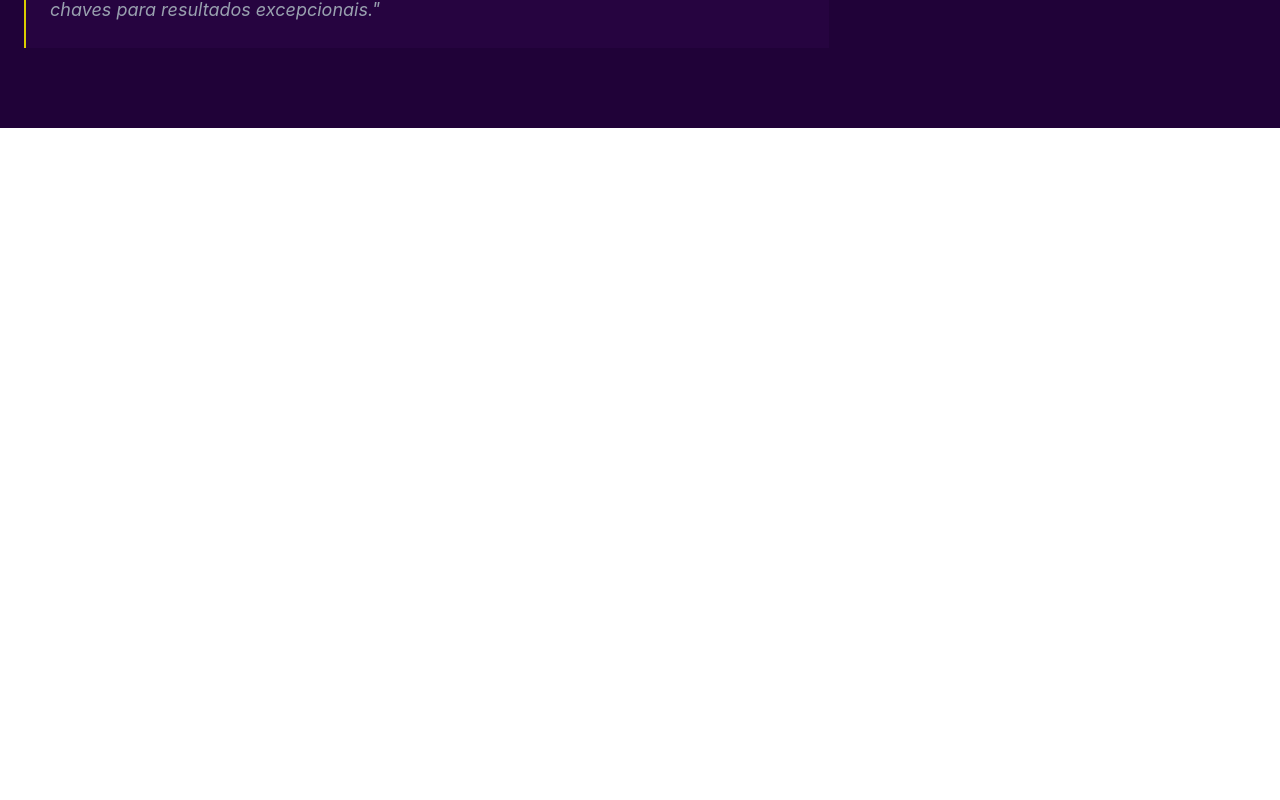
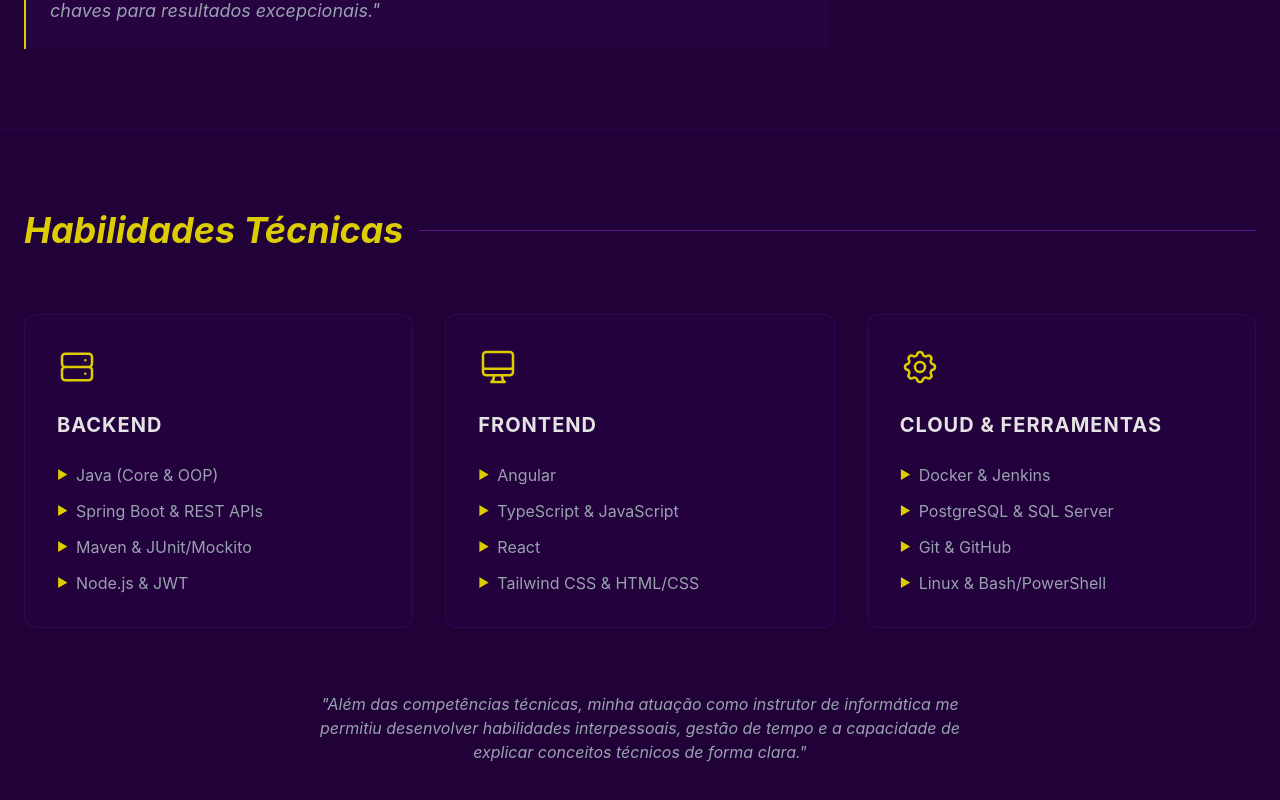
Before and after one commit to augustocesarsousa/portifolio, an Angular app: page / in a window 1280 px wide. Shown: the part 1516-2316 px from the top of the page. Before the commit the page ends 1644 px from the top, so only its background shows below. Built offline with nearby package versions, Linux system fonts and the light colour scheme.

Commit message:
adiciona skills component

```diff
--- a/src/app/features/about/about.component.html
+++ b/src/app/features/about/about.component.html
@@ -1,4 +1,4 @@
-<section id="sobre" class="bg-dark-bg text-light-text py-20">
+<section id="sobre" class="bg-dark-bg text-light-text py-20 border-t border-purple-900/20">
   <div class="container mx-auto px-6">
     <div class="flex items-center gap-4 mb-12">
       <h2 class="text-3xl md:text-4xl font-bold italic">
--- /dev/null
+++ b/src/app/features/skills/skills.component.html
@@ -0,0 +1,136 @@
+<section id="habilidades" class="bg-dark-bg text-light-text py-20 border-t border-purple-900/20">
+  <div class="container mx-auto px-6">
+    <div class="flex items-center gap-4 mb-16">
+      <h2 class="text-3xl md:text-4xl font-bold italic">
+        <span class="text-accent-yellow">Habilidades Técnicas</span>
+      </h2>
+      <div class="h-px bg-purple-900 grow"></div>
+    </div>
+
+    <div class="grid grid-cols-1 md:grid-cols-2 lg:grid-cols-3 gap-8">
+      <div
+        class="bg-purple-950/10 p-8 rounded-xl border border-purple-900/30 hover:border-accent-yellow/50 transition-colors group"
+      >
+        <div class="text-accent-yellow mb-6">
+          <svg
+            xmlns="http://www.w3.org/2000/svg"
+            class="h-10 w-10"
+            fill="none"
+            viewBox="0 0 24 24"
+            stroke="currentColor"
+          >
+            <path
+              stroke-linecap="round"
+              stroke-linejoin="round"
+              stroke-width="1.5"
+              d="M5 12h14M5 12a2 2 0 01-2-2V6a2 2 0 012-2h14a2 2 0 012 2v4a2 2 0 01-2 2M5 12a2 2 0 00-2 2v4a2 2 0 002 2h14a2 2 0 002-2v-4a2 2 0 00-2-2m-2-4h.01M17 16h.01"
+            />
+          </svg>
+        </div>
+        <h3 class="text-xl font-bold mb-6 text-light-text uppercase tracking-wider">Backend</h3>
+        <ul class="space-y-3 text-gray-400">
+          <li class="flex items-center gap-2">
+            <span class="text-accent-yellow text-xs">▶</span> Java (Core & OOP)
+          </li>
+          <li class="flex items-center gap-2">
+            <span class="text-accent-yellow text-xs">▶</span> Spring Boot & REST APIs
+          </li>
+          <li class="flex items-center gap-2">
+            <span class="text-accent-yellow text-xs">▶</span> Maven & JUnit/Mockito
+          </li>
+          <li class="flex items-center gap-2">
+            <span class="text-accent-yellow text-xs">▶</span> Node.js & JWT
+          </li>
+        </ul>
+      </div>
+
+      <div
+        class="bg-purple-950/10 p-8 rounded-xl border border-purple-900/30 hover:border-accent-yellow/50 transition-colors"
+      >
+        <div class="text-accent-yellow mb-6">
+          <svg
+            xmlns="http://www.w3.org/2000/svg"
+            class="h-10 w-10"
+            fill="none"
+            viewBox="0 0 24 24"
+            stroke="currentColor"
+          >
+            <path
+              stroke-linecap="round"
+              stroke-linejoin="round"
+              stroke-width="1.5"
+              d="M9.75 17L9 20l-1 1h8l-1-1-.75-3M3 13h18M5 17h14a2 2 0 002-2V5a2 2 0 00-2-2H5a2 2 0 00-2 2v10a2 2 0 002 2z"
+            />
+          </svg>
+        </div>
+        <h3 class="text-xl font-bold mb-6 text-light-text uppercase tracking-wider">Frontend</h3>
+        <ul class="space-y-3 text-gray-400">
+          <li class="flex items-center gap-2">
+            <span class="text-accent-yellow text-xs">▶</span> Angular
+          </li>
+          <li class="flex items-center gap-2">
+            <span class="text-accent-yellow text-xs">▶</span> TypeScript & JavaScript
+          </li>
+          <li class="flex items-center gap-2">
+            <span class="text-accent-yellow text-xs">▶</span> React
+          </li>
+          <li class="flex items-center gap-2">
+            <span class="text-accent-yellow text-xs">▶</span> Tailwind CSS & HTML/CSS
+          </li>
+        </ul>
+      </div>
+
+      <div
+        class="bg-purple-950/10 p-8 rounded-xl border border-purple-900/30 hover:border-accent-yellow/50 transition-colors"
+      >
+        <div class="text-accent-yellow mb-6">
+          <svg
+            xmlns="http://www.w3.org/2000/svg"
+            class="h-10 w-10"
+            fill="none"
+            viewBox="0 0 24 24"
+            stroke="currentColor"
+          >
+            <path
+              stroke-linecap="round"
+              stroke-linejoin="round"
+              stroke-width="1.5"
+              d="M10.325 4.317c.426-1.756 2.924-1.756 3.35 0a1.724 1.724 0 002.573 1.066c1.543-.94 3.31.826 2.37 2.37a1.724 1.724 0 001.065 2.572c1.756.426 1.756 2.924 0 3.35a1.724 1.724 0 00-1.066 2.573c.94 1.543-.826 3.31-2.37 2.37a1.724 1.724 0 00-2.572 1.065c-.426 1.756-2.924 1.756-3.35 0a1.724 1.724 0 00-2.573-1.066c-1.543.94-3.31-.826-2.37-2.37a1.724 1.724 0 00-1.065-2.572c-1.756-.426-1.756-2.924 0-3.35a1.724 1.724 0 001.066-2.573c-.94-1.543.826-3.31 2.37-2.37.996.608 2.296.07 2.572-1.065z"
+            />
+            <path
+              stroke-linecap="round"
+              stroke-linejoin="round"
+              stroke-width="1.5"
+              d="M15 12a3 3 0 11-6 0 3 3 0 016 0z"
+            />
+          </svg>
+        </div>
+        <h3 class="text-xl font-bold mb-6 text-light-text uppercase tracking-wider">
+          Cloud & Ferramentas
+        </h3>
+        <ul class="space-y-3 text-gray-400">
+          <li class="flex items-center gap-2">
+            <span class="text-accent-yellow text-xs">▶</span> Docker & Jenkins
+          </li>
+          <li class="flex items-center gap-2">
+            <span class="text-accent-yellow text-xs">▶</span> PostgreSQL & SQL Server
+          </li>
+          <li class="flex items-center gap-2">
+            <span class="text-accent-yellow text-xs">▶</span> Git & GitHub
+          </li>
+          <li class="flex items-center gap-2">
+            <span class="text-accent-yellow text-xs">▶</span> Linux & Bash/PowerShell
+          </li>
+        </ul>
+      </div>
+    </div>
+
+    <div class="mt-16 text-center">
+      <p class="text-gray-400 italic max-w-2xl mx-auto">
+        "Além das competências técnicas, minha atuação como instrutor de informática me permitiu
+        desenvolver habilidades interpessoais, gestão de tempo e a capacidade de explicar conceitos
+        técnicos de forma clara."
+      </p>
+    </div>
+  </div>
+</section>
--- /dev/null
+++ b/src/app/features/skills/skills.component.ts
@@ -0,0 +1,15 @@
+import { Component } from '@angular/core';
+
+@Component({
+  selector: 'app-skills',
+  imports: [],
+  templateUrl: './skills.component.html',
+  styles: `
+    :host {
+      display: block;
+    }
+  `,
+})
+export class SkillsComponent {
+
+}
--- a/src/app/layout/main-layout/main-layout.component.html
+++ b/src/app/layout/main-layout/main-layout.component.html
@@ -4,5 +4,6 @@
   <main class="grow">
     <app-hero />
     <app-about />
+    <app-skills />
   </main>
 </div>
--- a/src/app/layout/main-layout/main-layout.component.ts
+++ b/src/app/layout/main-layout/main-layout.component.ts
@@ -3,10 +3,11 @@ import { Component } from '@angular/core';
 import { HeaderComponent } from '../header/header.component';
 import { HeroComponent } from '../../features/hero/hero.component';
 import { AboutComponent } from '../../features/about/about.component';
+import { SkillsComponent } from '../../features/skills/skills.component';
 
 @Component({
   selector: 'app-main-layout',
-  imports: [CommonModule, HeaderComponent, HeroComponent, AboutComponent],
+  imports: [CommonModule, HeaderComponent, HeroComponent, AboutComponent, SkillsComponent],
   templateUrl: './main-layout.component.html',
   styles: `
     :host {
```
